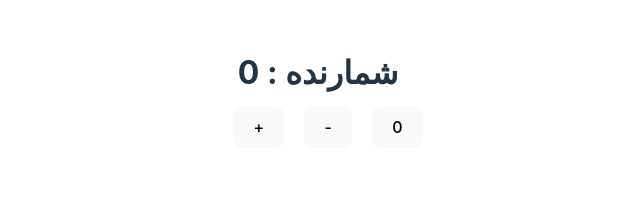
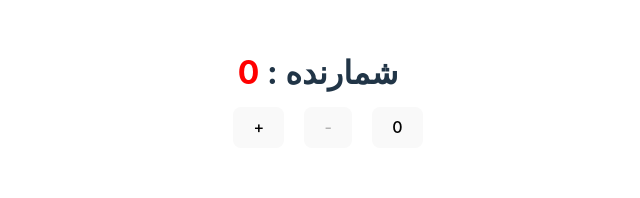
Before and after one commit to gholamreza-hasnzade/vite-react, a React (Vite) app: page / in a window 1280 px wide. Shown: the top 198 px of the page, without its empty margins (322-962 px from the left). Built offline with nearby package versions, Linux system fonts and the light colour scheme.

Commit message:
add style in  react

```diff
--- a/src/App.jsx
+++ b/src/App.jsx
@@ -9,6 +9,9 @@ function App() {
         setCount(count + 1);
     };
     const decreaseCount = () => {
+        if (count === 0) {
+            return alert("دیگه منفی نباشهِ");
+        }
         setCount(count - 1);
     };
 
--- a/src/components/Counter.jsx
+++ b/src/components/Counter.jsx
@@ -2,12 +2,20 @@ import React from "react";
 import PropTypes from "prop-types";
 
 const Counter = ({ count, inc, des, rest }) => {
+    //style={{ color: count === 0 ? "red" : "green" }}
     return (
         <>
-            <h1>شمارنده : {count}</h1>
+            <h1>
+                شمارنده :{" "}
+                <span style={{ color: count === 0 ? "red" : "green" }}>
+                    {count}
+                </span>
+            </h1>
             <div className="d-flex m-x-1">
                 <button onClick={inc}>+</button>
-                <button onClick={des}>-</button>
+                <button onClick={des} disabled={count === 0}>
+                    -
+                </button>
                 <button onClick={rest}>0</button>
             </div>
         </>
```
